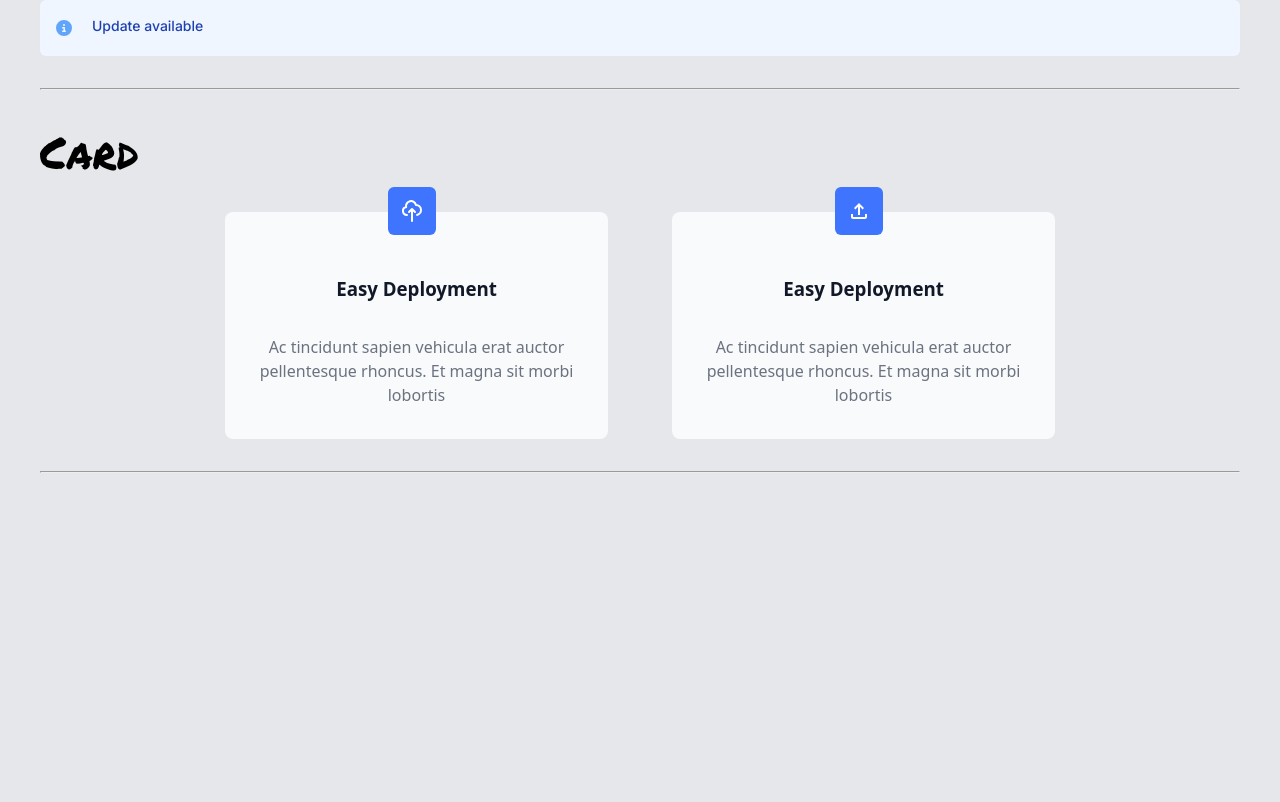
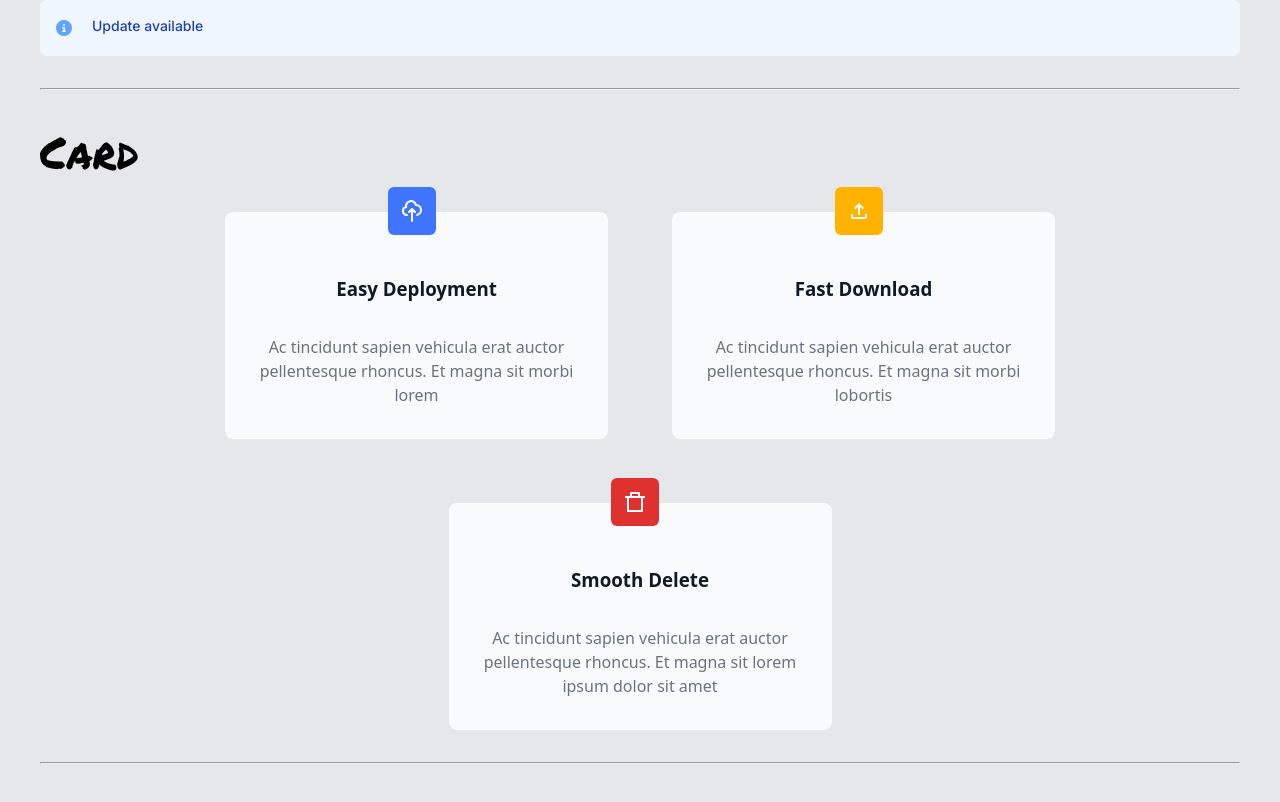
Before and after one commit to Petrasoderstrom1612/component-library, a React (Vite) app: page / in a window 1280 px wide. Shown: the part 634-1436 px from the top of the page. Before the commit the page ends 1147 px from the top, so only its background shows below. Built offline with nearby package versions, Linux system fonts and the light colour scheme.

Commit message:
finished with card and all the criteria, will try to make the code even dryer

```diff
--- a/src/App.jsx
+++ b/src/App.jsx
@@ -3,6 +3,7 @@ import Badge from "./Badges/Badge";
 import Banner from "./Banners.jsx/Banner";
 import Card from "./Cards.jsx/Card";
 import { HiOutlineCloudUpload } from "react-icons/hi";
+import { RiDeleteBin7Line } from "react-icons/ri";
 
 function App() {
   const colors = ["gray", "red", "yellow", "green", "blue", "indigo", "purple"];
@@ -44,11 +45,15 @@ function App() {
           <div className="cards-flex-div">
           <Card className="card-div" icon={<HiOutlineCloudUpload className="card-icon"/>}>
             <h3 className="h3-card">Easy Deployment</h3>
+            <p className="p-card">Ac tincidunt sapien vehicula erat auctor pellentesque rhoncus. Et magna sit morbi lorem </p>
+          </Card>
+          <Card className="card-div" iconCardColor="icon-card-orange">
+            <h3 className="h3-card">Fast Download</h3> {/* scenario with no icon provided */}
             <p className="p-card">Ac tincidunt sapien vehicula erat auctor pellentesque rhoncus. Et magna sit morbi lobortis</p>
           </Card>
-          <Card className="card-div">
-            <h3 className="h3-card">Easy Deployment</h3> {/* scenario with no icon provided */}
-            <p className="p-card">Ac tincidunt sapien vehicula erat auctor pellentesque rhoncus. Et magna sit morbi lobortis</p>
+          <Card className="card-div" icon={<RiDeleteBin7Line className="card-icon"/>}  iconCardColor="icon-card-red">
+            <h3 className="h3-card">Smooth Delete</h3> {/* scenario with no icon provided */}
+            <p className="p-card">Ac tincidunt sapien vehicula erat auctor pellentesque rhoncus. Et magna sit lorem ipsum dolor sit amet</p>
           </Card>
           </div>
       </>
--- a/src/Cards.jsx/Card.jsx
+++ b/src/Cards.jsx/Card.jsx
@@ -1,9 +1,8 @@
 import React from 'react'
 import { MdOutlineFileUpload } from "react-icons/md";
 
-const Card = ({children, className, icon=<MdOutlineFileUpload className="card-icon"/>}) => {
+const Card = ({children, className, icon=<MdOutlineFileUpload className="card-icon"/>, iconCardColor="icon-card-color"}) => {
   console.log(icon)
-  let iconCardColor="icon-card-color"
 
   return (
     <>
--- a/src/index.css
+++ b/src/index.css
@@ -244,6 +244,14 @@ p{
   background-color:#3F75FE;
 }
 
+.icon-card-orange{
+background-color: #ffb300;
+}
+
+.icon-card-red{
+background-color: #e03131;
+}
+
 .h3-card{
   color: #111827;
   margin-top: 0;
```
